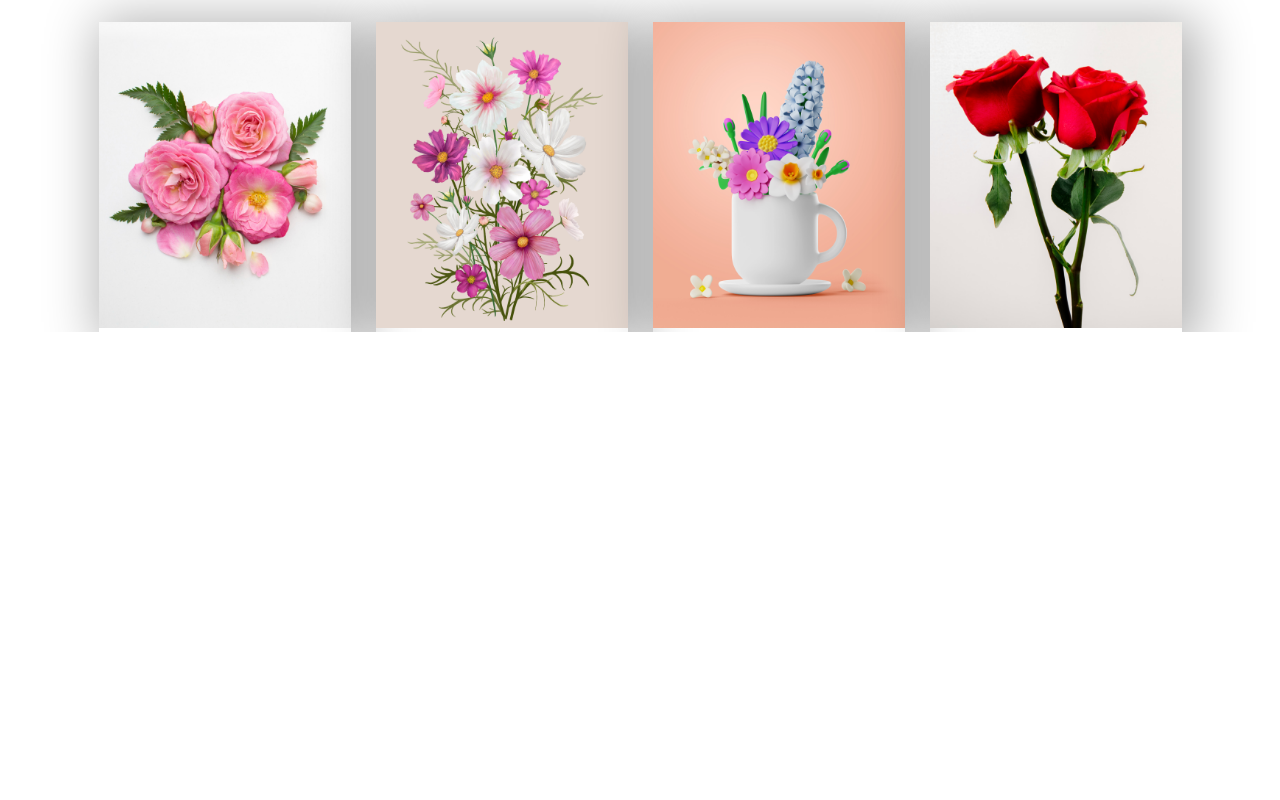
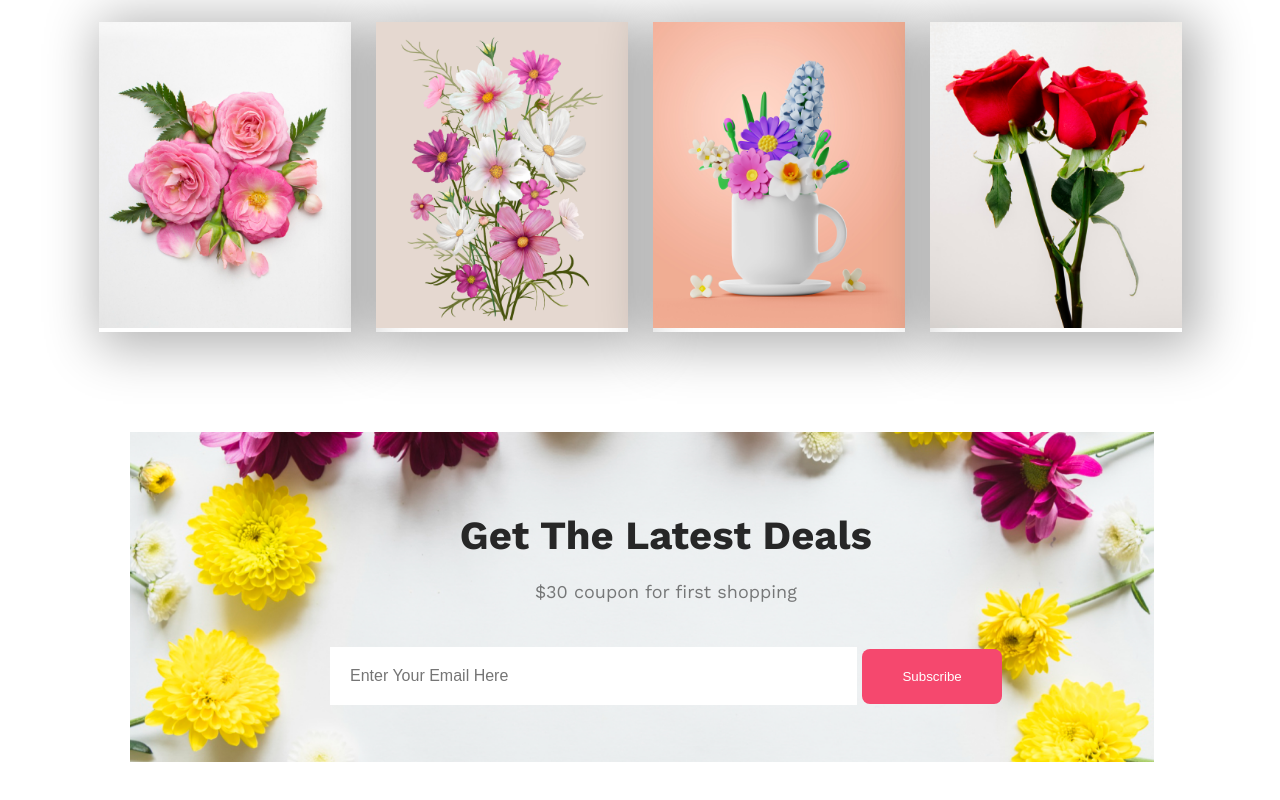
Before and after one commit to Sayem-Bhuiyan/Assignment-02, a plain HTML site: page index.html in a window 1280 px wide. Shown: the part 2361-3161 px from the top of the page. Before the commit the page ends 2693 px from the top, so only its background shows below. Drawn offline with nearby package versions, Linux system fonts and the light colour scheme.

Commit message:
Created the bgImg section

```diff
--- a/Styles/style.scss
+++ b/Styles/style.scss
@@ -187,5 +187,44 @@
                     }
                 }
             }
+            .bgImg-section {
+                .bg-section {
+                    position: relative;
+                    margin-top: 150px;
+                    background-image: url('../images/Rectangle-9.png');
+                    height: 330px;
+                    width: 80%;
+                    margin: 100px 130px;
+                    background-position: center;
+                    background-size: cover;
+                    text-align: center;
+                    .bg-content {
+                        position: absolute;
+                        margin-top: 80px;
+                        margin-left: 200px;
+                        h3 {
+                            color: #272727;
+                            font-size: 40px;
+                            font-weight: 700;
+                            margin-bottom: 18px;
+                        }
+                        p {
+                            color: rgba(39, 39, 39, 0.60);
+                            font-size: 18px;
+                            font-weight: 400;
+                            line-height: 30px;
+                            margin-bottom: 40px;
+                        }
+                        input {
+                            padding: 20px 300px 20px 20px;
+                            border: none;
+                            background-color: #fff;
+                            color: rgba(39, 39, 39, 0.60);
+                            font-size: 16px;
+                            font-weight: 400;
+                        }
+                    }
+                }
+            }
         }
     }
--- a/index.html
+++ b/index.html
@@ -121,6 +121,17 @@
                 </div>
             </div>
         </section>
+
+        <section class="bgImg-section">
+            <div class="bg-section">
+                <div class="bg-content">
+                    <h3>Get The Latest Deals</h3>
+                    <p>$30 coupon for first shopping</p>
+                    <input type="text" placeholder="Enter Your Email Here">
+                    <button class="primary-button">Subscribe</button>
+                </div>
+            </div>
+        </section>
     </main>
 
     <footer>
```
Also changed, not shown: Styles/style.css, 1 other file.
